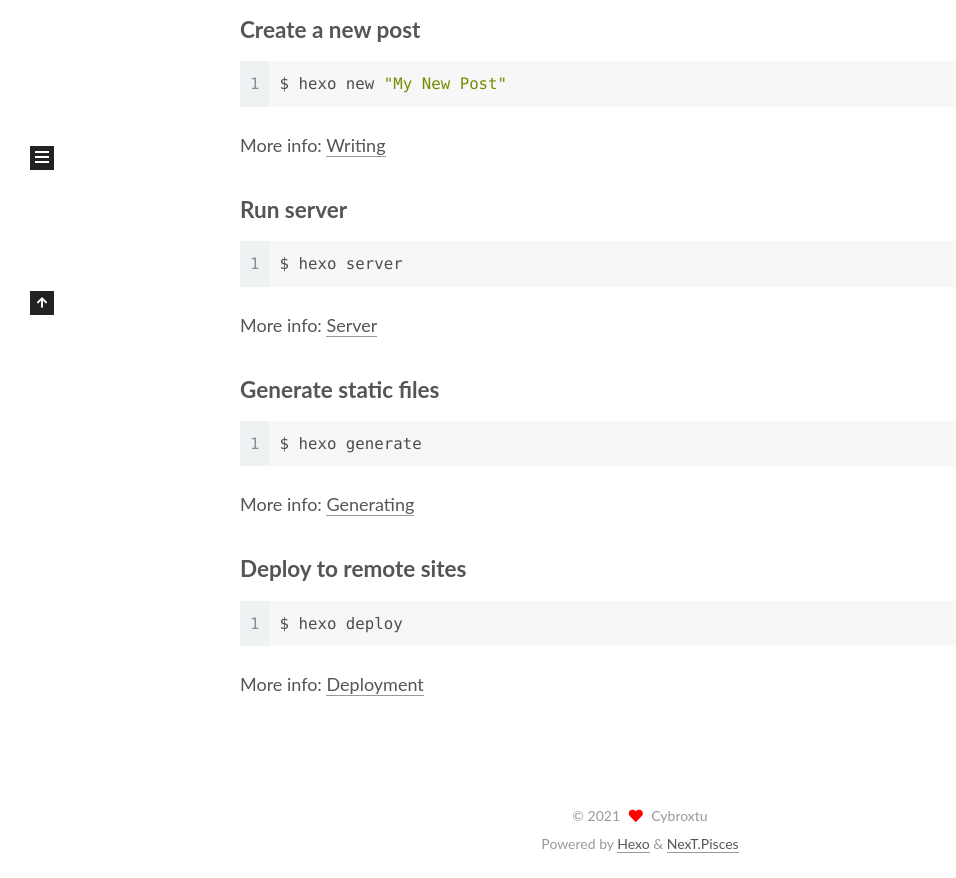
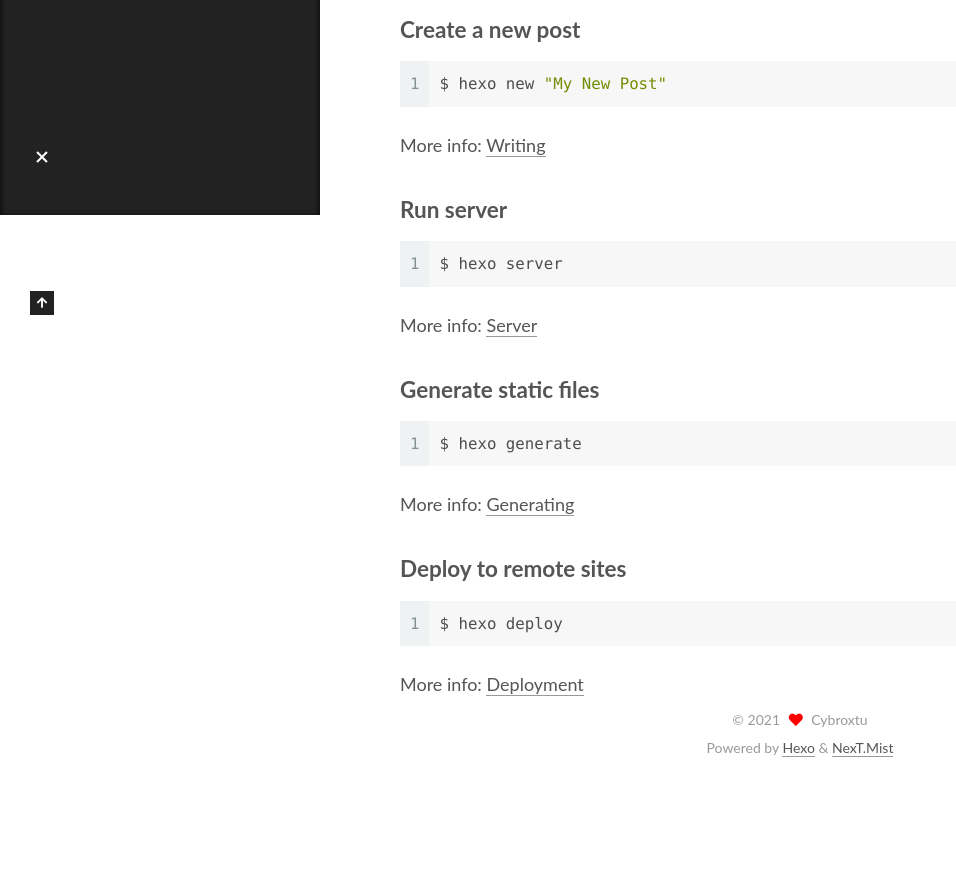
Before and after one commit to cybroxtu/cybroxtu.github.io, a plain HTML site: page 2021/03/29/hello-world/index.html in a window 1280 px wide. Shown: the part 585-1463 px from the top of the page, without its empty margins (0-956 px from the left). After the commit the page ends 1367 px from the top, so only its background shows below. Drawn offline with Linux system fonts and the light colour scheme.

Commit message:
Site updated: 2021-03-29 20:29:26

```diff
--- a/2021/03/29/hello-world/index.html
+++ b/2021/03/29/hello-world/index.html
@@ -17,7 +17,7 @@
 
 <script id="hexo-configurations">
     var NexT = window.NexT || {};
-    var CONFIG = {"hostname":"cybroxtu.github.io","root":"/","scheme":"Pisces","version":"7.8.0","exturl":false,"sidebar":{"position":"left","display":"post","padding":18,"offset":12,"onmobile":false},"copycode":{"enable":false,"show_result":false,"style":null},"back2top":{"enable":true,"sidebar":false,"scrollpercent":false},"bookmark":{"enable":false,"color":"#222","save":"auto"},"fancybox":false,"mediumzoom":false,"lazyload":false,"pangu":false,"comments":{"style":"tabs","active":null,"storage":true,"lazyload":false,"nav":null},"algolia":{"hits":{"per_page":10},"labels":{"input_placeholder":"Search for Posts","hits_empty":"We didn't find any results for the search: ${query}","hits_stats":"${hits} results found in ${time} ms"}},"localsearch":{"enable":false,"trigger":"auto","top_n_per_article":1,"unescape":false,"preload":false},"motion":{"enable":true,"async":false,"transition":{"post_block":"fadeIn","post_header":"slideDownIn","post_body":"slideDownIn","coll_header":"slideLeftIn","sidebar":"slideUpIn"}}};
+    var CONFIG = {"hostname":"cybroxtu.github.io","root":"/","scheme":"Mist","version":"7.8.0","exturl":false,"sidebar":{"position":"left","display":"post","padding":18,"offset":12,"onmobile":false},"copycode":{"enable":false,"show_result":false,"style":null},"back2top":{"enable":true,"sidebar":false,"scrollpercent":false},"bookmark":{"enable":false,"color":"#222","save":"auto"},"fancybox":false,"mediumzoom":false,"lazyload":false,"pangu":false,"comments":{"style":"tabs","active":null,"storage":true,"lazyload":false,"nav":null},"algolia":{"hits":{"per_page":10},"labels":{"input_placeholder":"Search for Posts","hits_empty":"We didn't find any results for the search: ${query}","hits_stats":"${hits} results found in ${time} ms"}},"localsearch":{"enable":false,"trigger":"auto","top_n_per_article":1,"unescape":false,"preload":false},"motion":{"enable":true,"async":false,"transition":{"post_block":"fadeIn","post_header":"slideDownIn","post_body":"slideDownIn","coll_header":"slideLeftIn","sidebar":"slideUpIn"}}};
   </script>
 
   <meta name="description" content="Welcome to Hexo! This is your very first post. Check documentation for more info. If you get any problems when using Hexo, you can find the answer in troubleshooting or you can ask me on GitHub. Quick">
@@ -318,7 +318,7 @@
   </span>
   <span class="author" itemprop="copyrightHolder">Cybroxtu</span>
 </div>
-  <div class="powered-by">Powered by <a href="https://hexo.io/" class="theme-link" rel="noopener" target="_blank">Hexo</a> & <a href="https://pisces.theme-next.org/" class="theme-link" rel="noopener" target="_blank">NexT.Pisces</a>
+  <div class="powered-by">Powered by <a href="https://hexo.io/" class="theme-link" rel="noopener" target="_blank">Hexo</a> & <a href="https://mist.theme-next.org/" class="theme-link" rel="noopener" target="_blank">NexT.Mist</a>
   </div>
 
 
@@ -344,7 +344,7 @@
 <script src="/js/motion.js"></script>
 
 
-<script src="/js/schemes/pisces.js"></script>
+<script src="/js/schemes/muse.js"></script>
 
 
 <script src="/js/next-boot.js"></script>
```
Also changed, not shown: archives/2021/03/index.html (+3 -3 lines), archives/2021/index.html (+3 -3 lines), archives/index.html (+3 -3 lines), index.html (+3 -3 lines).
